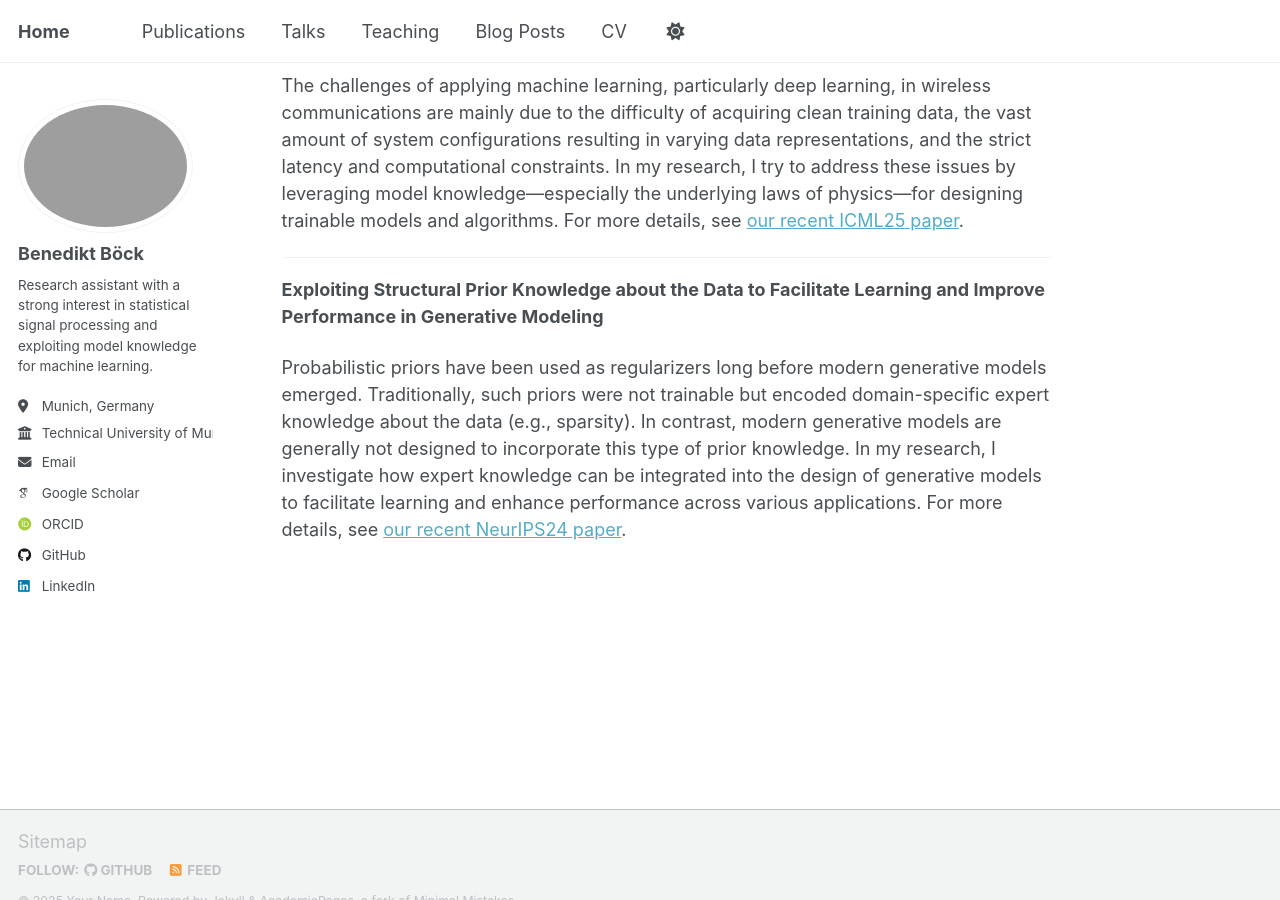
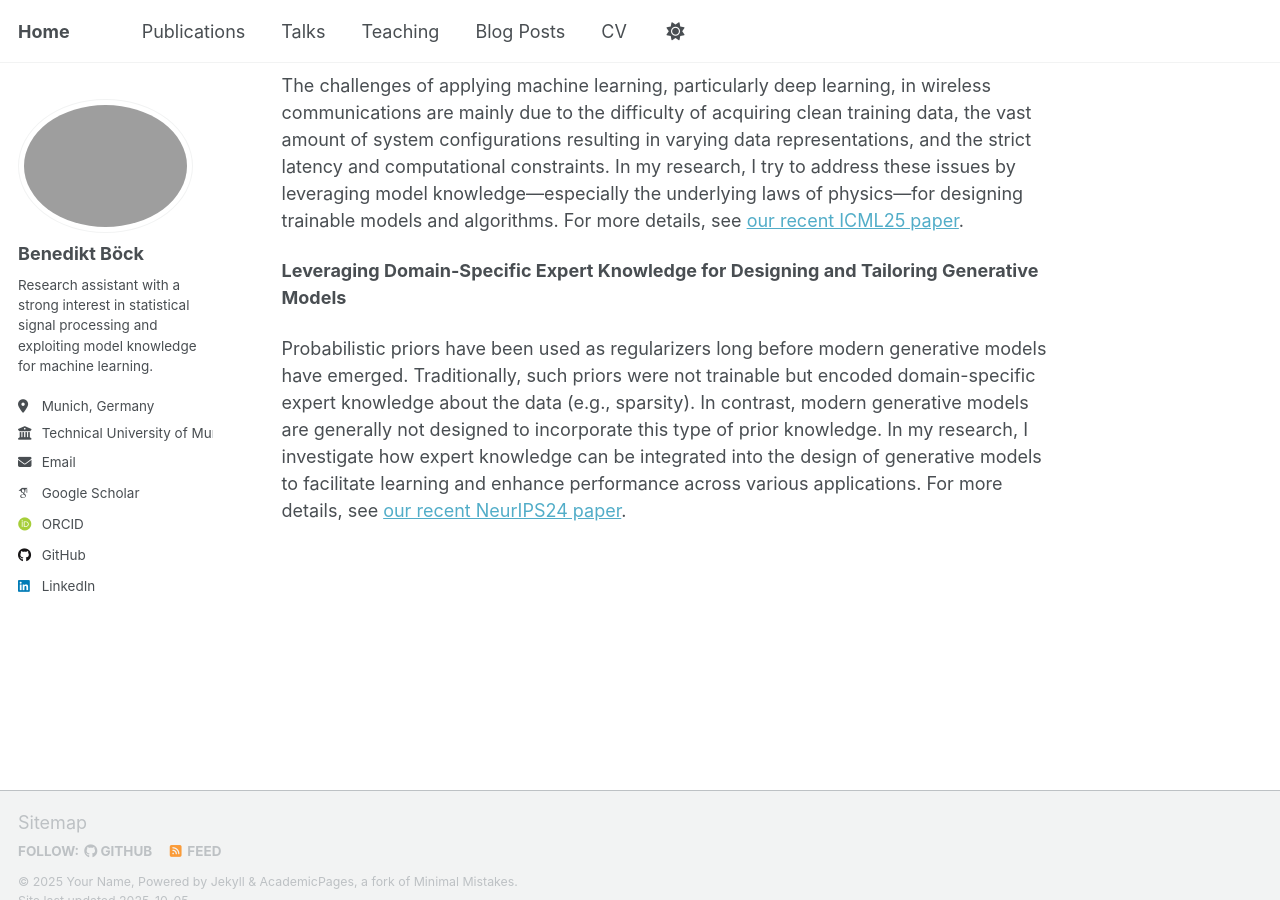
Before and after one commit to beneboeck/beneboeck.github.io, a Jekyll site: the page built from _pages/about.md, in a window 1280 px wide and 900 px high, scrolled down 531 px. Built offline with Jekyll 4.4.1, drawn with Linux system fonts in a browser that asks for light colours; some web fonts are replaced; a script that is not in the unit is left out.

Commit message:
Update about.md

```diff
--- a/_pages/about.md
+++ b/_pages/about.md
@@ -20,8 +20,7 @@ I am broadly interested in Statistical Machine Learning and Signal Processing as
 
 The challenges of applying machine learning, particularly deep learning, in wireless communications are mainly due to the difficulty of acquiring clean training data, the vast amount of system configurations resulting in varying data representations, and the strict latency and computational constraints. In my research, I try to address these issues by leveraging model knowledge—especially the underlying laws of physics—for designing trainable models and algorithms. For more details, see [our recent ICML25 paper]({{ site.baseurl }}/publication/physics_informed).
 
----
 
-**Exploiting Structural Prior Knowledge about the Data to Facilitate Learning and Improve Performance in Generative Modeling**
+**Leveraging Domain-Specific Expert Knowledge for Designing and Tailoring Generative Models**
 
-Probabilistic priors have been used as regularizers long before modern generative models emerged. Traditionally, such priors were not trainable but encoded domain-specific expert knowledge about the data (e.g., sparsity). In contrast, modern generative models are generally not designed to incorporate this type of prior knowledge. In my research, I investigate how expert knowledge can be integrated into the design of generative models to facilitate learning and enhance performance across various applications. For more details, see [our recent NeurIPS24 paper]({{ site.baseurl }}/publication/sbgm).
+Probabilistic priors have been used as regularizers long before modern generative models have emerged. Traditionally, such priors were not trainable but encoded domain-specific expert knowledge about the data (e.g., sparsity). In contrast, modern generative models are generally not designed to incorporate this type of prior knowledge. In my research, I investigate how expert knowledge can be integrated into the design of generative models to facilitate learning and enhance performance across various applications. For more details, see [our recent NeurIPS24 paper]({{ site.baseurl }}/publication/sbgm).
```
